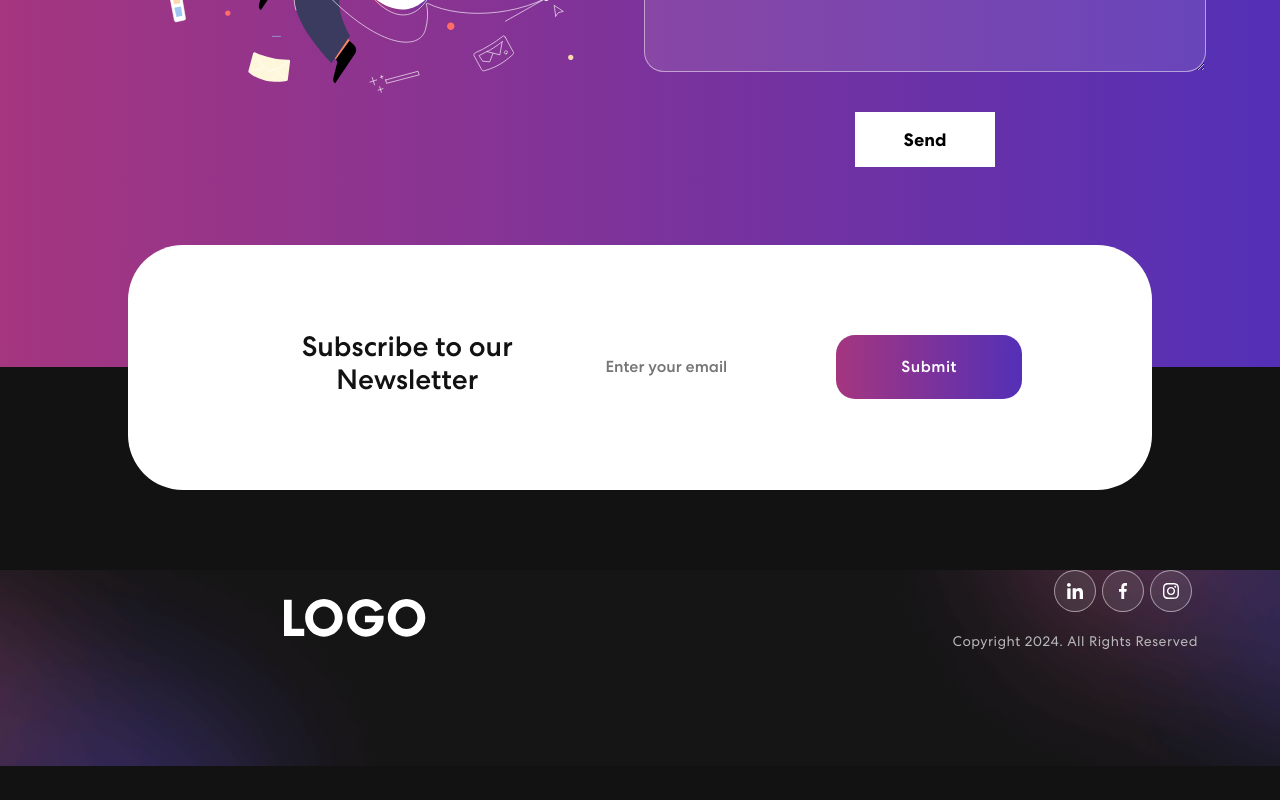
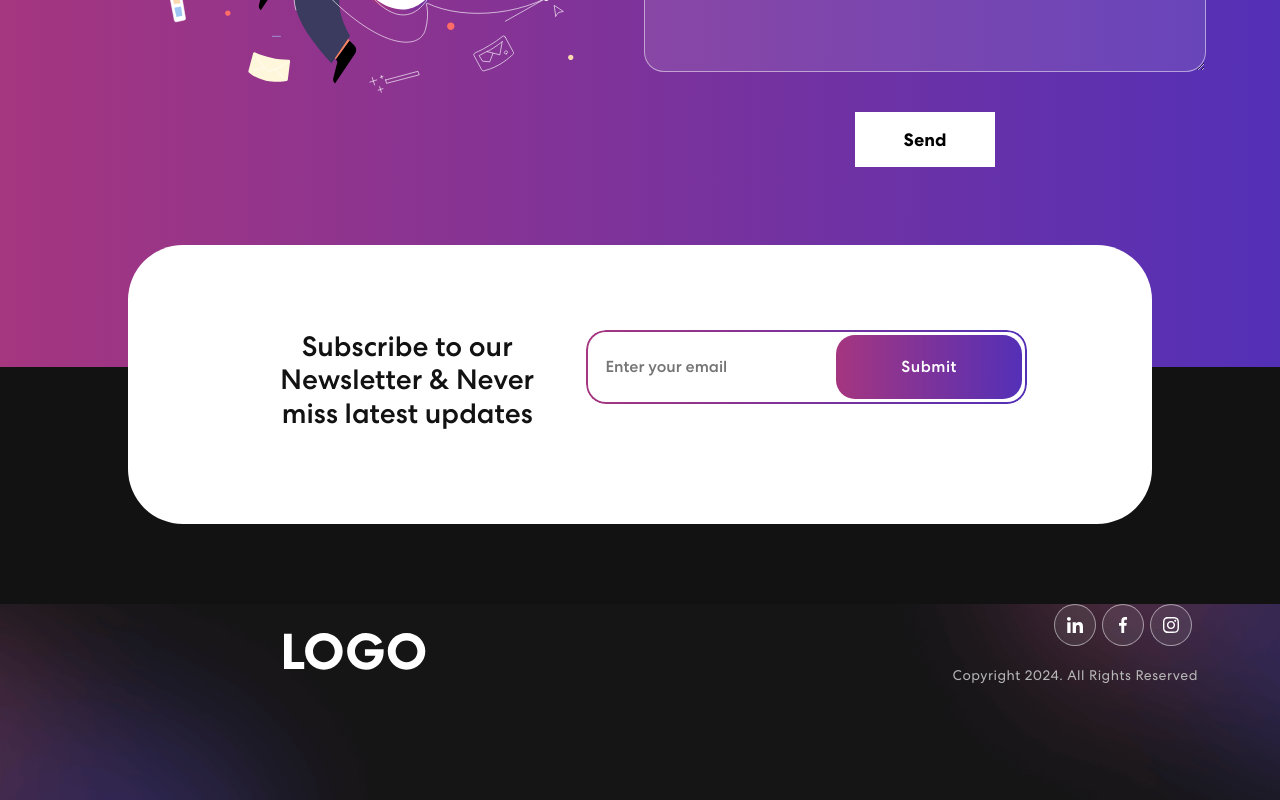
Before and after one commit to 3bdo-Yahya/Portfolio, a React (Create React App) app: page / in a window 1280 px wide. Shown: the part 2871-3671 px from the top of the page. Before the commit the page ends 3637 px from the top, so only its background shows below. Built offline with nearby package versions, Linux system fonts and the light colour scheme.

Commit message:
fix newsletter section

```diff
--- a/src/App.css
+++ b/src/App.css
@@ -728,45 +728,42 @@ p.danger {
 }
 
 .new-email-bx {
-  background-color: #fff;
+  position: relative;
+  display: flex;
+  align-items: center;
+  background: #fff;
   padding: 5px;
   border-radius: 20px;
-  -webkit-border-radius: 20px;
-  -moz-border-radius: 20px;
-  -ms-border-radius: 20px;
-  -o-border-radius: 20px;
-  position: relative;
-  z-index: 0px;
-  display: flex;
-  align-items: center;
+  z-index: 1;
+  overflow: hidden;
 }
 
 .new-email-bx::before {
   content: "";
+  position: absolute;
+  top: 0;
+  left: 0;
+  right: 0;
+  bottom: 0;
+  z-index: -1;
   background: linear-gradient(90.21deg, #aa367c -5.91%, #4a2fbd 111.58%);
   border-radius: 20px;
-  position: absolute;
-  z-index: -1;
-  top: -1px;
-  left: -1px;
-  bottom: -1px;
-  right: -1px;
 }
 
 .new-email-bx::after {
   content: "";
+  position: absolute;
+  top: 2px;
+  left: 2px;
+  right: 2px;
+  bottom: 2px;
   background: #fff;
-  border-radius: 20px;
-  -webkit-border-radius: 20px;
-  -moz-border-radius: 20px;
-  -ms-border-radius: 20px;
-  -o-border-radius: 20px;
-  position: absolute;
   z-index: -1;
-  top: 0;
-  left: 0;
-  bottom: 0;
-  right: 0;
+  border-radius: 18px;
+}
+.alert-success {
+  background: linear-gradient(90.21deg, #aa367c -5.91%, #4a2fbd 111.58%);
+  color: #fff !important;
 }
 .new-email-bx input {
   width: 100%;
@@ -775,6 +772,7 @@ p.danger {
   background: transparent;
   border: 0;
   padding: 0 15px;
+  z-index: 1;
 }
 
 .new-email-bx button {
--- a/src/components/Banner.js
+++ b/src/components/Banner.js
@@ -59,7 +59,7 @@ export const Banner = () => {
               {({ isVisible }) => (
                 <div
                   className={
-                    isVisible ? "animated__animated animate__fadeIn" : ""
+                    isVisible ? "animate__animated animate__fadeIn" : ""
                   }
                 >
                   <span className="tagline">Welcome to my Portfolio</span>
--- a/src/components/Newletters.js
+++ b/src/components/Newletters.js
@@ -1,25 +1,30 @@
-import React from "react";
-import { Col, Row } from "react-bootstrap";
-import { useState } from "react";
+import React, { useState } from "react";
+import { Col, Row, Alert } from "react-bootstrap";
+
 export const Newletters = ({ onValidated, status, message }) => {
   const [email, setEmail] = useState("");
+  const [alertVisible, setAlertVisible] = useState(false);
+
   const handleSubmit = (e) => {
     e.preventDefault();
     if (email) {
       localStorage.setItem("subscriberEmail", email);
+      setAlertVisible(true);
       clearFields();
+      setTimeout(() => setAlertVisible(false), 3000);
     }
   };
 
   const clearFields = () => {
     setEmail("");
   };
+
   return (
     <Col lg={12} className="">
       <div className="newsletter-bx">
         <Row>
           <Col lg={12} xl={5}>
-            <h3>Subscribe to our Newsletter</h3>
+            <h3>Subscribe to our Newsletter & Never miss latest updates</h3>
           </Col>
           <Col md={6} xl={7}>
             <form onSubmit={handleSubmit}>
@@ -35,6 +40,11 @@ export const Newletters = ({ onValidated, status, message }) => {
             </form>
           </Col>
         </Row>
+        {alertVisible && (
+          <Alert variant="success" className="mt-3">
+            Email successfully registered!
+          </Alert>
+        )}
       </div>
     </Col>
   );
```
